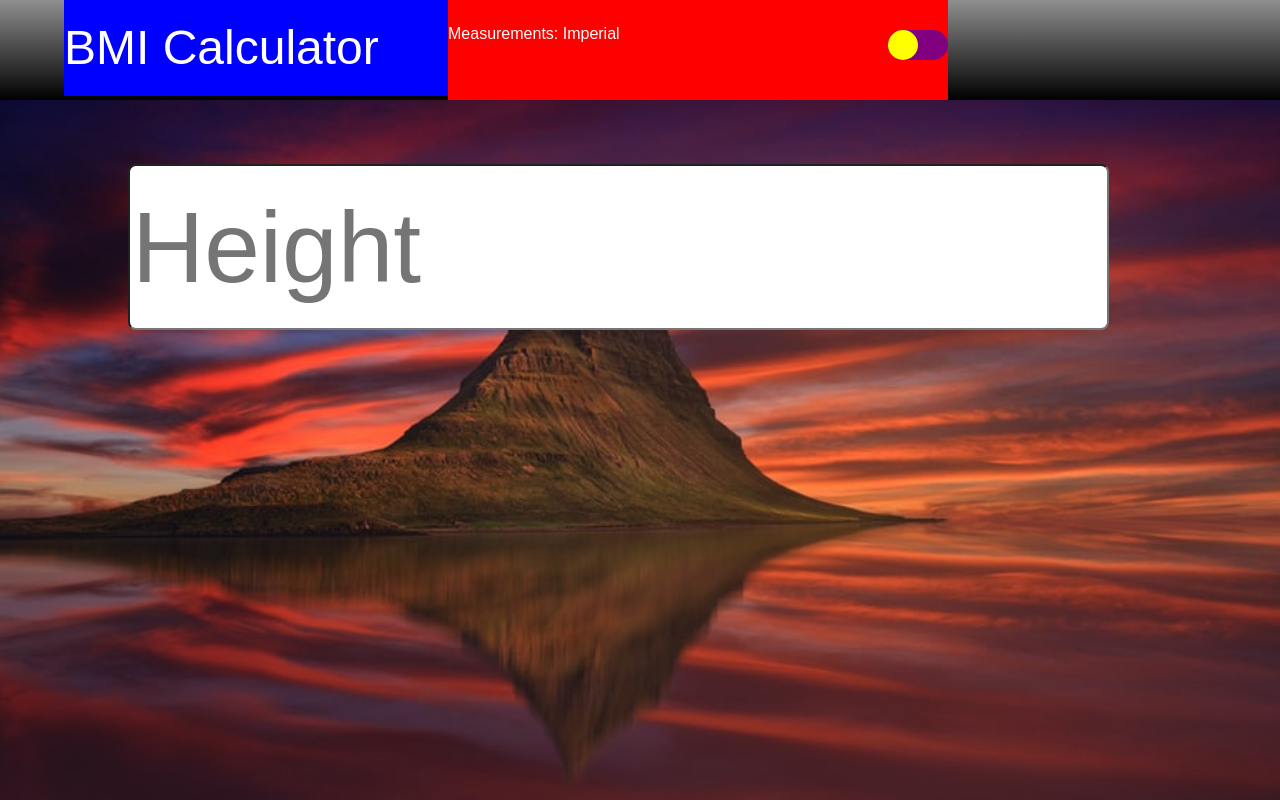
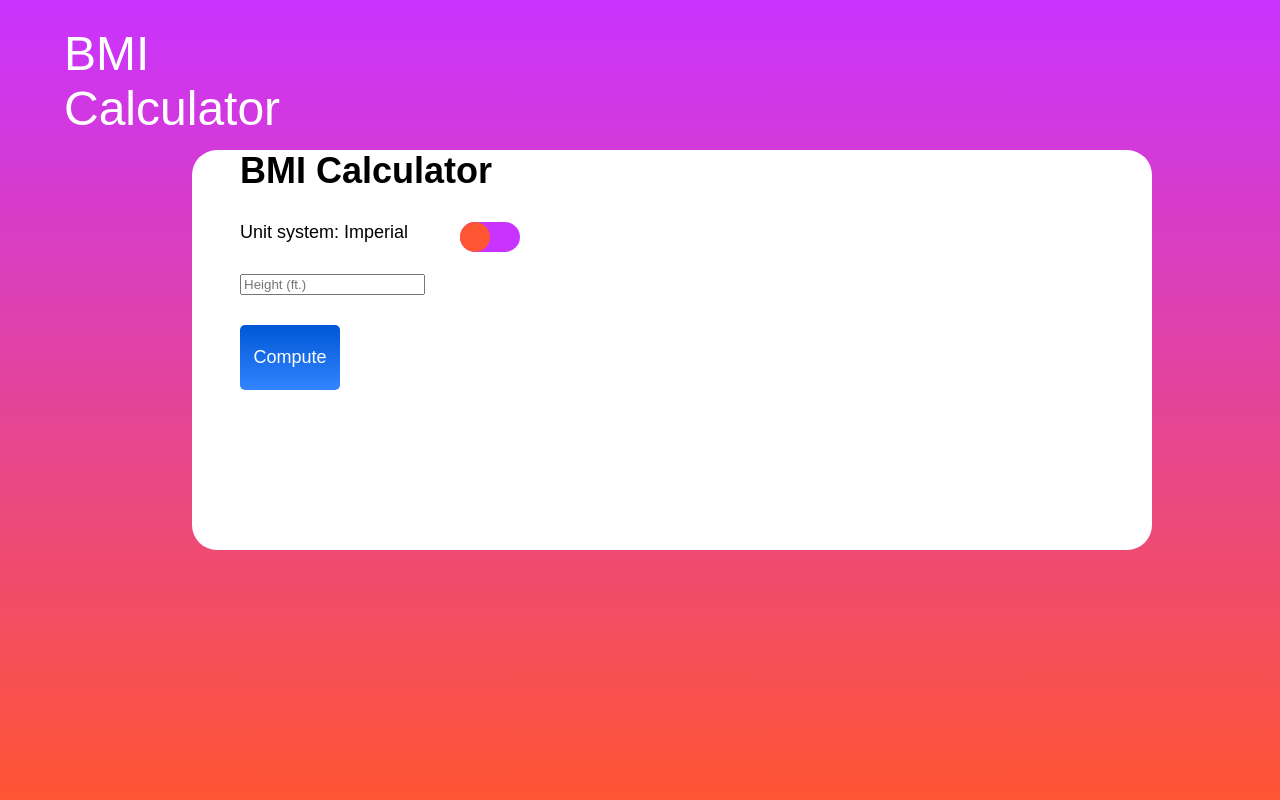
Before and after one commit to cameronbrock/BMI-Calculator, a website: page public/index.html in a window 1280 px wide. Drawn offline with Linux system fonts and the light colour scheme; a web font is replaced by a local one.

Commit message:
Progress

```diff
--- a/public/index.html
+++ b/public/index.html
@@ -13,24 +13,39 @@
 	<!-- Overhead bar -->
 	<div id = 'overhead'>
 		<div id = 'logo'>BMI Calculator</div>
+	</div>
 
-		<div id = 'unit-select'>
+	<!-- Main page element -->
+	<div id = 'page'>
+
+		<div class = 'page-element'><h1>BMI Calculator</h1></div>
+
+		<!-- Change the unit system. -->
+		<div class = 'page-element'>
+
+			<!-- Unit system indicator. -->
+			<div id = 'unit-display'>Unit system:
+				<span id = 'units'></span>
+			</div>
 
 			<!-- Unit system toggle switch -->
 			<input type = 'checkbox' class = 'switch-chck-bx' id = 'sw1' />
 			<label class = 'switch' for = 'sw1'>
 				<div class = 'slider'></div>
 			</label>
-
-			<!-- Unit system of measurement used. -->
-			<div id = 'unit-display'>Measurements:
-				<span id = 'units'></span>
-			</div>
-
 		</div>
 
+		<!-- Input height. -->
+		<div class = 'page-element'>
+			<input type = 'text' placeholder = 'Height (ft.)' />
+		</div>
+
+		<!-- Submit button. -->
+		<div class = 'page-element'>
+			<button id = 'submit-button' href = '#' onclick = 'alert("TEST");'></button>
+		</div>
 	</div>
-	<input type = 'text' class = 'textbox' placeholder = 'Height'>
+
 </body>
 
 </html>
--- a/public/style.css
+++ b/public/style.css
@@ -5,39 +5,34 @@ html, body {
 }
 
 #overhead {
-	/*background-color: black;*/
-	background-image: linear-gradient(#8f8f8f, #000000);
-	height: 100px;
+	height: 50px;
 	width: 100%;
 }
 
 #logo {
-	background-color: blue;
+	/*background-color: red;*/
 	color: white;
 	font-size: xxx-large;
-	line-height: 200%;
+
+	margin-top: 2%;
 	margin-left: 5%;
-	width: 30%;
-	font-family: 'Varta', sans-serif;
+	width: 300px;
 	float: left;
 }
 
 #unit-select {
-	height: 100%;
+	height: 100px;
 	width: 500px;
 
 	float: left;
 
-	background-color: red;
 }
 
 #unit-display {
 
-	color: white;
-	font-family: 'Varta', sans-serif;
+	/*background-color: red;*/
+	width: 200px;
 	float: left;
-
-	margin-top: 5%;
 
 }
 
@@ -50,17 +45,19 @@ html {
 }
 
 body {
-	background-image: url("Images/Background.jfif");
+	/*background-image: url("Images/Background.jfif");*/
+	background-image: linear-gradient(#c933ff, #ff5533);
 	background-position: 50% 50%;
 	background-repeat: no-repeat;
 	background-size: cover;
-	height: 100%;
+	height: 50%;
+	font-family: 'Varta', sans-serif;
 }
 
 .textbox {
 
-	height: 20%;
-	width: 76%;
+	height: 10%;
+	width: 50%;
 	border-radius: 8px;
 
 	margin-top: 5%;
@@ -70,7 +67,27 @@ body {
 	font-size: 100px;
 }
 
-input[type='text']::placeholder {
+#page {
+
+	width: 75%;
+	height: 100%;
+	background-color: white;
+
+	margin-top: 100px;
+	margin-left: 15%;
+
+	border-radius: 25px;
+
+}
+
+.page-element {
+	margin-top: 30px;
+	margin-left: 5%;
+	font-size: large;
+}
+
+
+.textbox::placeholder {
 	font-size: 100px;
 
 }
@@ -78,3 +95,29 @@ input[type='text']::placeholder {
 input:focus, textarea:focus, select:focus{
 	outline: none;
 }
+
+#submit-button {
+
+	/*background-color: #3385ff;*/
+	background-image: linear-gradient(#0056d6, #3385ff);
+	border-radius: 5px;
+
+	color: white;
+	font-size: large;
+
+	width: 100px;
+	height: 65px;
+
+	outline: none;
+	border: none;
+
+}
+
+#submit-button:after {
+	content: 'Compute';
+}
+
+#submit-button:active {
+	/*background-color: #0046ad;*/
+	background-color: red;
+}
--- a/public/switch.css
+++ b/public/switch.css
@@ -10,7 +10,7 @@
 
 .switch {
 
-	background-color: purple;
+	background-color: #c933ff;
 
     display: inline-block;
 
@@ -19,16 +19,14 @@
 
 	border-radius: 25px;
 
-	margin-top: 30px;
 	margin-left: 20px;
-	margin-bottom: 30px;
 
-	float: right;
+	float: left;
 
 }
 
 .slider {
-	background-color: yellow;
+	background-color: #ff5533;
 
 	width: 50%;
 	height: 100%;
@@ -38,15 +36,14 @@
 
 	border-radius: 25px;
 
+	transition: .1s;
+
 }
-/*
-.switch-chck-bx:checked + #unit-display #units::after {
-	content: 'TEST';
+
+.slider:after {
+	transition: 1s;
 }
-*/
+
 .switch-chck-bx:checked + .switch .slider {
-	margin-right: 0%;
-	margin-left: auto;
-
-	transition-duration: 1s;
+	transform: translateX(100%);
 }
--- /dev/null
+++ b/public/test/switch2.css
@@ -0,0 +1,110 @@
+
+.switch-chck-bx {
+
+	width: 0;
+	height: 0;
+	box-sizing: border-box;
+	overflow: hidden;
+
+}
+
+.switch {
+
+	background-color: purple;
+
+    display: inline-block;
+
+	width: 60px;
+	height: 30px;
+
+	border-radius: 25px;
+
+	margin-top: 30px;
+	margin-left: 20px;
+	margin-bottom: 30px;
+
+	float: right;
+
+}
+
+.initializer {
+
+	height: 100%;
+	width: 100%;
+	display: inline-block;
+
+	background-color: green;
+
+}
+
+.switch-init {
+	/*
+	width: 0;
+	height: 0;
+	box-sizing: border-box;
+	overflow: hidden;
+	*/
+}
+
+.slider {
+	background-color: yellow;
+
+	width: 50%;
+	height: 100%;
+
+	margin-left: 0%;
+	margin-right: auto;
+
+	border-radius: 25px;
+	/*
+	animation-name: flip;
+	animation-duration: 2s;
+	*/
+}
+
+.switch-chck-bx:checked + .switch .slider {
+	animation-name: flip-forward;
+	animation-duration: .1s;
+	animation-fill-mode: forwards;
+}
+
+@keyframes flip-forward {
+	from {
+		/*
+		margin-left: 0%;
+		margin-right: auto;
+		*/
+		transform: translateX(0%);
+	}
+	to {
+		/*
+		margin-right: 0%;
+		margin-left: auto;
+		*/
+		transform: translateX(100%);
+	}
+}
+
+.switch-init:checked + .switch-chck-bx:not(:checked) + .switch .slider {
+	animation-name: flip-reverse;
+	animation-duration: .1s;
+	animation-fill-mode: forwards;
+}
+
+@keyframes flip-reverse {
+	from {
+		transform: translateX(100%);
+	}
+	to {
+		transform: translateX(0%);
+	}
+}
+
+/*
+.switch-chck-bx:checked + .switch .slider {
+	margin-right: 0%;
+	margin-left: auto;
+
+	transition-duration: 1s;
+}
+*/
```
Also changed, not shown: public/test/index.html (+6 -7 lines), public/test/style.css (+6 -12 lines).
